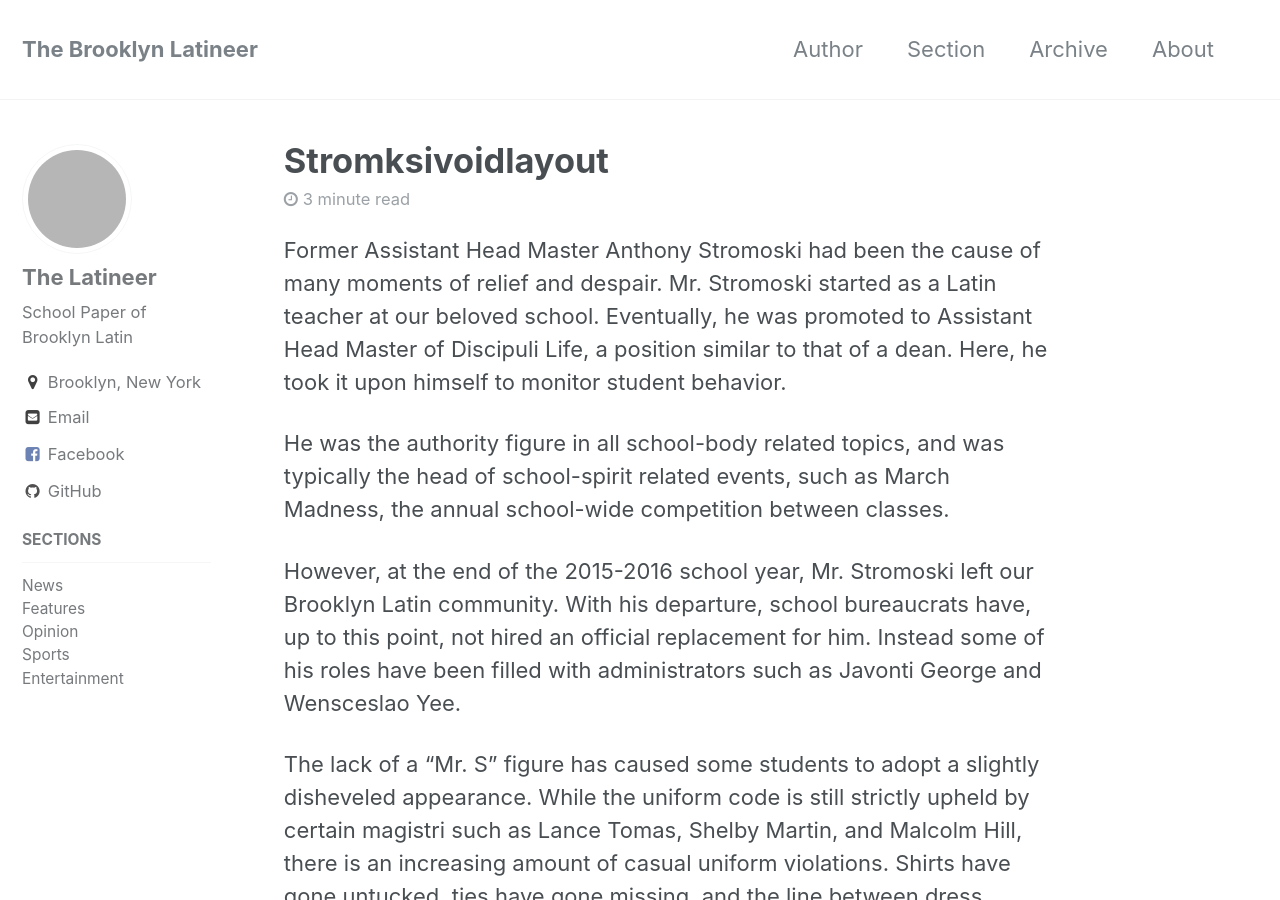
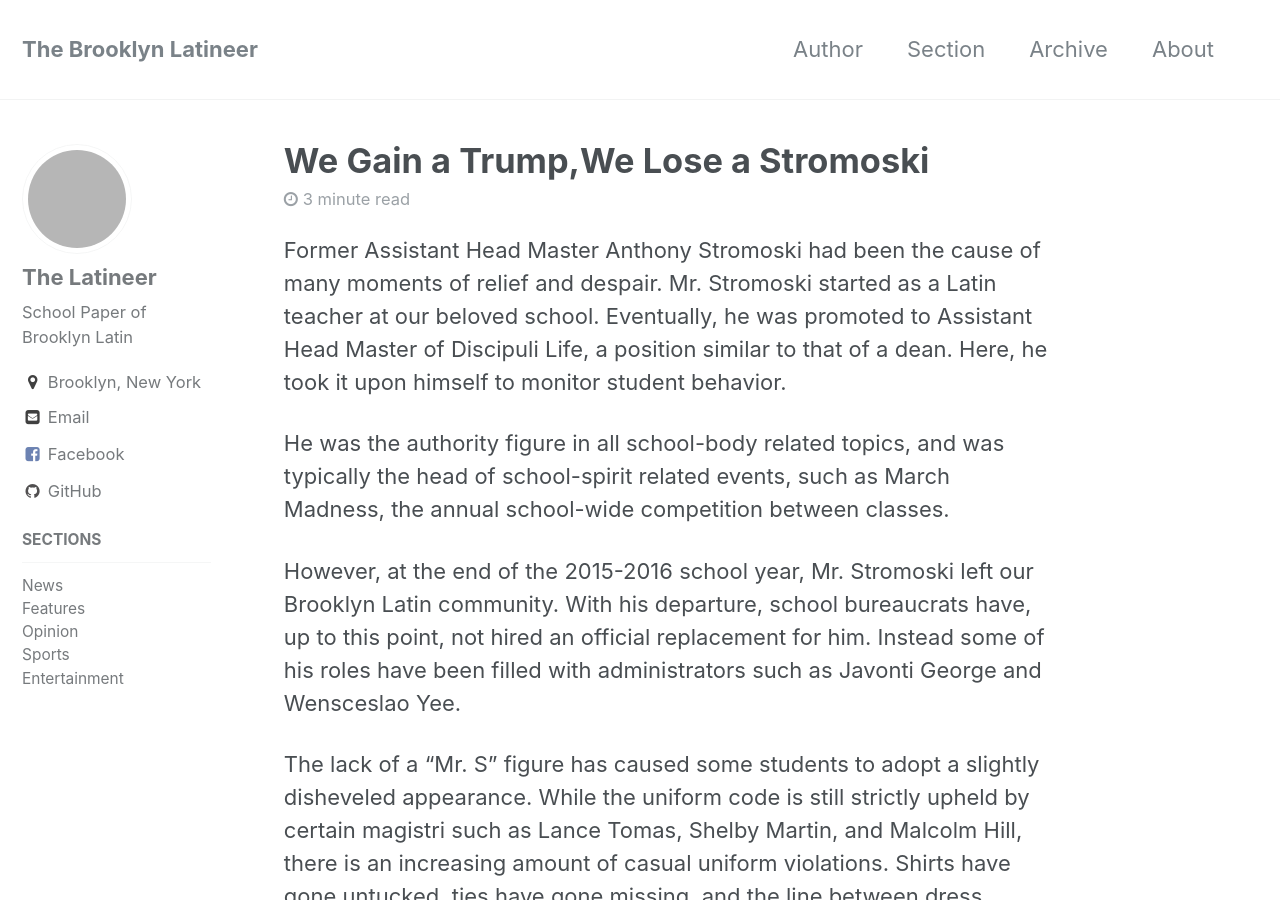
Before and after one commit to rvente/site, a Jekyll site: the page built from _posts/2017-11-15-StromksiVoidLayout.md, in a window 1280 px wide and 900 px high. Built offline with Jekyll 4.4.1, drawn with Linux system fonts in a browser that asks for light colours; grey boxes are pictures that could not be loaded.

Commit message:
Update 2017-11-15-StromksiVoidLayout.md

```diff
--- a/_posts/2017-11-15-StromksiVoidLayout.md
+++ b/_posts/2017-11-15-StromksiVoidLayout.md
@@ -1,3 +1,9 @@
+---
+title: "We Gain a Trump,We Lose a Stromoski"
+categories:
+  - features
+author: Victoria Michalska
+---
 Former Assistant Head Master Anthony Stromoski had been the cause of many moments of relief and despair. Mr. Stromoski started as a Latin teacher at our beloved school. Eventually, he was promoted to Assistant Head Master of Discipuli Life, a position similar to that of a dean. Here, he took it upon himself to monitor student behavior.
 
 He was the authority figure in all school-body related topics, and was typically the head of school-spirit related events, such as March Madness, the annual school-wide competition between classes.
```
